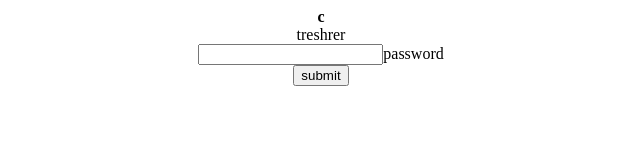
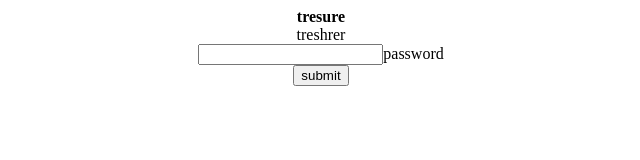
Before and after one commit to markahoffman/treasure, a plain HTML site: page index.html in a window 1280 px wide. Shown: the full height of the page, 319-959 px from the left. Drawn offline with Linux system fonts and the light colour scheme.

Commit message:
Update index.html

```diff
--- a/index.html
+++ b/index.html
@@ -48,7 +48,7 @@
 
 			<b>
 				<center>
-					c
+					tresure
 				</center>
 			</b>
 
```
